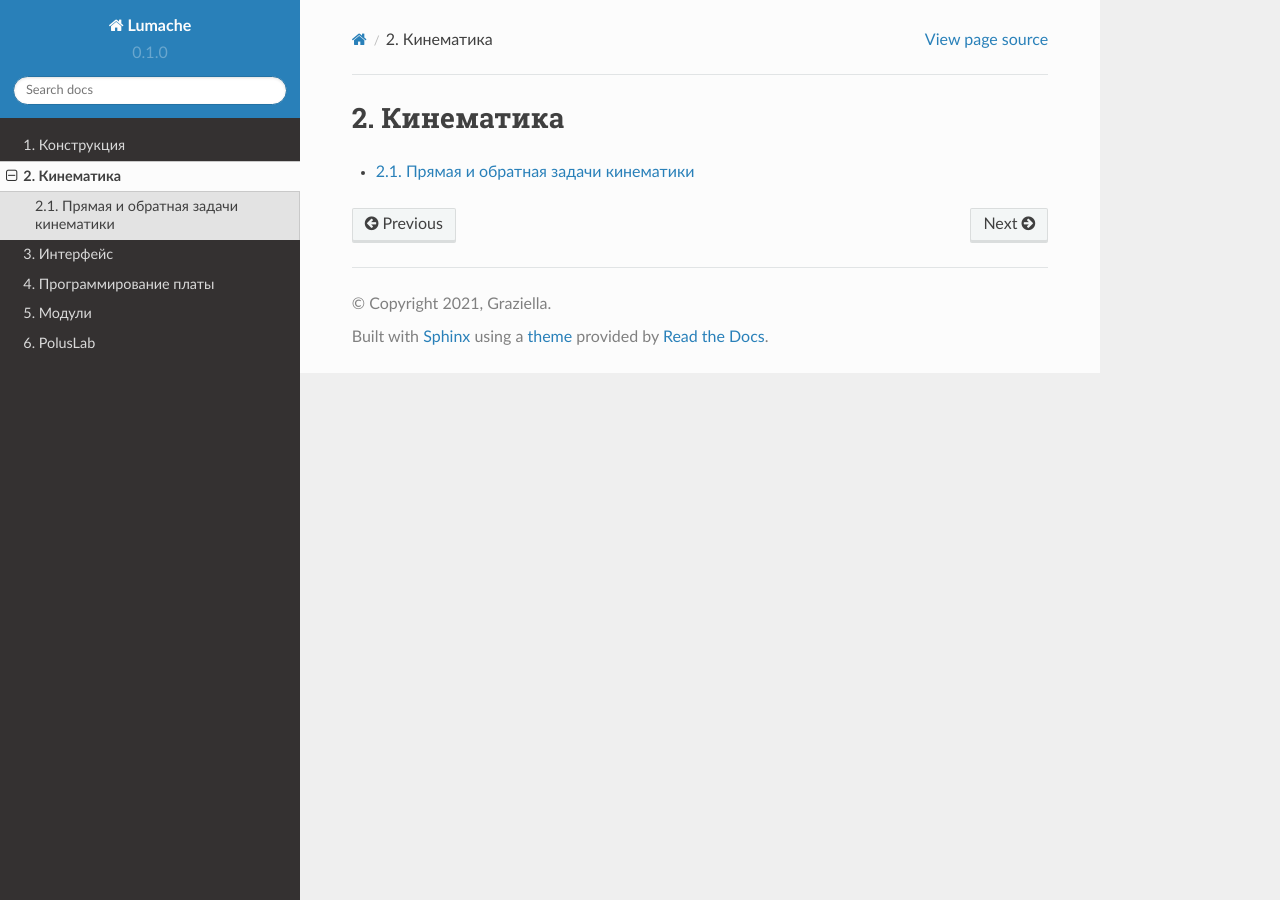
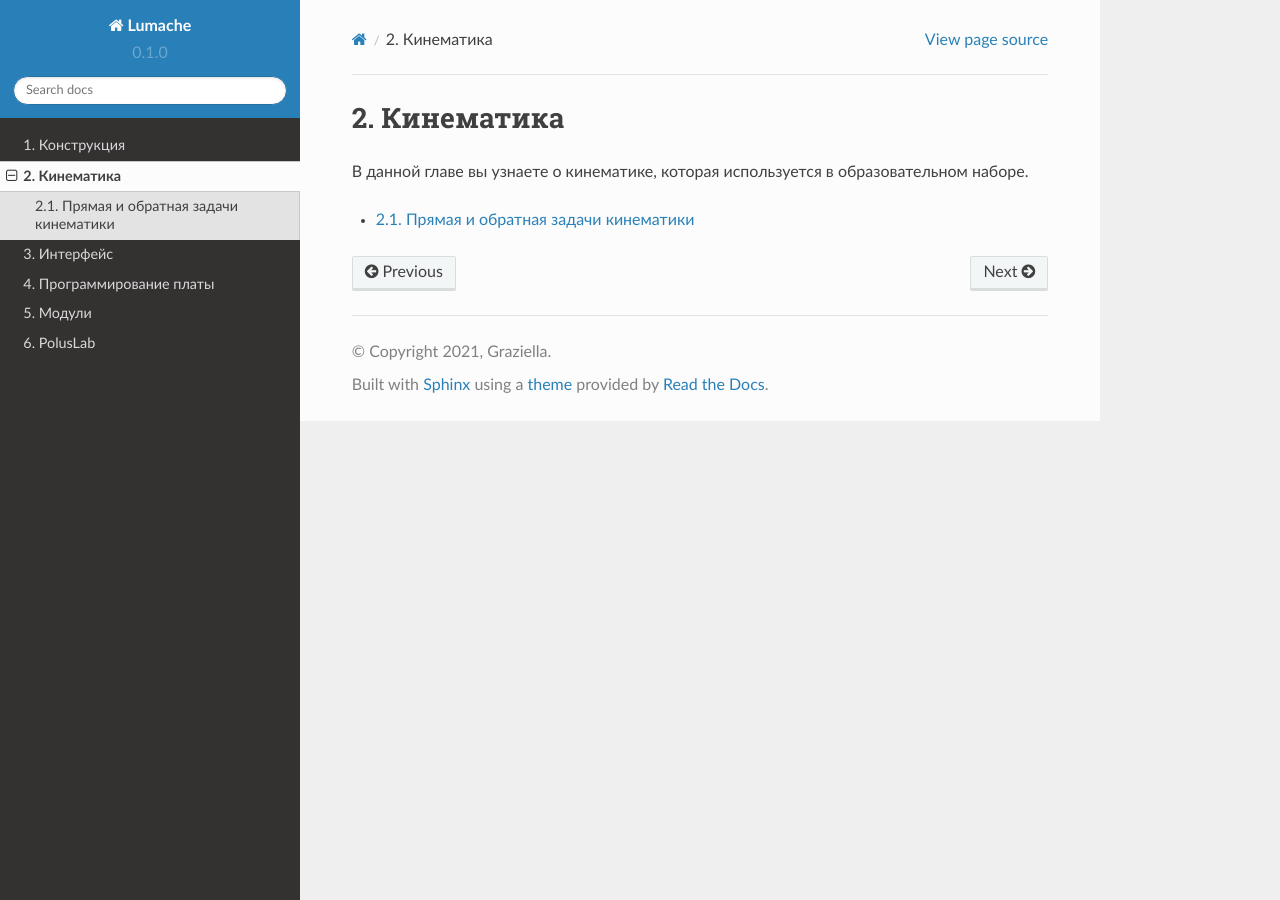
Before and after one commit to BBanwz/AgroLab_Multibot, a Sphinx documentation site: the page built from docs/source/2Kinematic/index.rst, in a window 1280 px wide. Built offline with Sphinx 7.4.7 and the Read the Docs theme 2.0.0, drawn with Linux system fonts in a browser that asks for light colours.

Commit message:
Update index.rst

```diff
--- a/docs/source/2Kinematic/index.rst
+++ b/docs/source/2Kinematic/index.rst
@@ -1,5 +1,7 @@
 Кинематика
 ==========
+
+В данной главе вы узнаете о кинематике, которая используется в образовательном наборе.
 
 .. toctree::
    :maxdepth: 3
```
